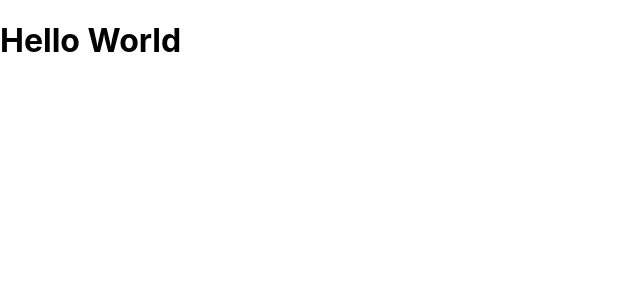
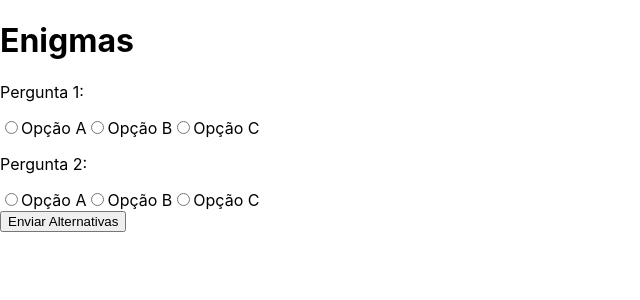
Before and after one commit to projeto-de-algoritmos/D-C_Puzzle-Quiz, a React (Create React App) app in the folder puzzle/: page / in a window 1280 px wide. Shown: the top 300 px of the page, without its empty margins (0-640 px from the left). Built offline with nearby package versions, Linux system fonts and the light colour scheme.

Commit message:
adicionando estrutura do formulário

```diff
--- a/puzzle/src/dashboard.jsx
+++ b/puzzle/src/dashboard.jsx
@@ -1,16 +1,56 @@
-// import galaxy from './assets/galaxy.mp4';
-// import Carousel from './carrosel';
+import React, { useState } from 'react';
 import './style/dashboard.css';
-// import Sidebar from './sidebar';
-
 
 function Dashboard() {
 
+  const [selectedOptions, setSelectedOptions] = useState(Array(10).fill(''));
+
+  const options = [
+    ['Opção A', 'Opção B', 'Opção C'],
+    ['Opção A', 'Opção B', 'Opção C'],
+  ];
+
+  // Atualizar respostas se o usuário mudar a opção selecionada
+  const handleOptionChange = (index, value) => {
+    const newSelectedOptions = [...selectedOptions];
+    newSelectedOptions[index] = value;
+    setSelectedOptions(newSelectedOptions);
+  };
+
+  // Submeter respostas
+  const handleSubmit = () => {
+    alert('Alternativas selecionadas: ' + selectedOptions.join(', '));
+  };
+
   return (
-    <div className="container">
-      <h1>Hello World</h1>
+    <div>
+      <h1>Enigmas</h1>
+      <form>
+        {options.map((alternatives, index) => (
+          <div key={index}>
+            <p>Pergunta {index + 1}:</p>
+            {alternatives.map((option, optionIndex) => (
+              <label key={optionIndex}>
+                <input
+                  type="radio"
+                  name={`question${index}`}
+                  value={option}
+                  checked={selectedOptions[index] === option}
+                  onChange={() => handleOptionChange(index, option)}
+                />
+                {option}
+              </label>
+            ))}
+          </div>
+        ))}
+
+        <button type="button" onClick={handleSubmit}>
+          Enviar Alternativas
+        </button>
+      </form>
     </div>
-  )
-}
+  );
+};
+
 
 export default Dashboard;
```
